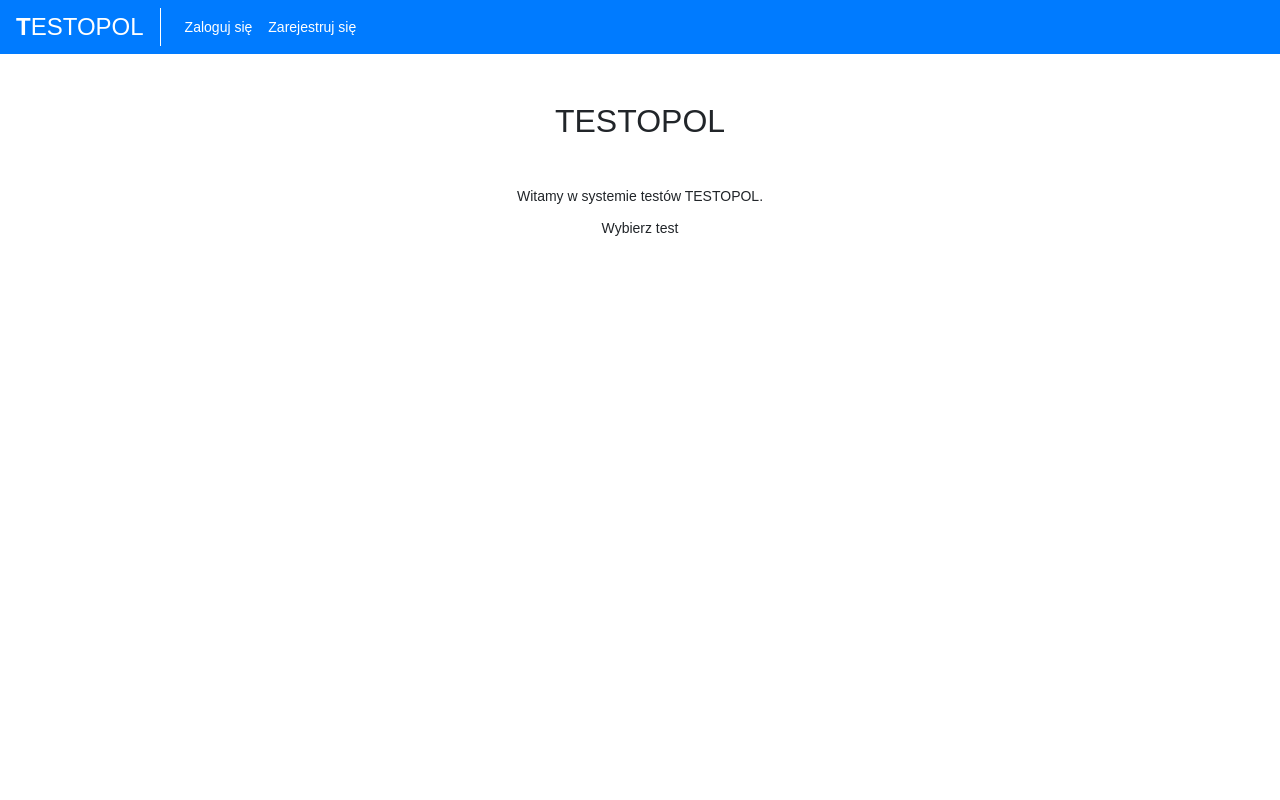
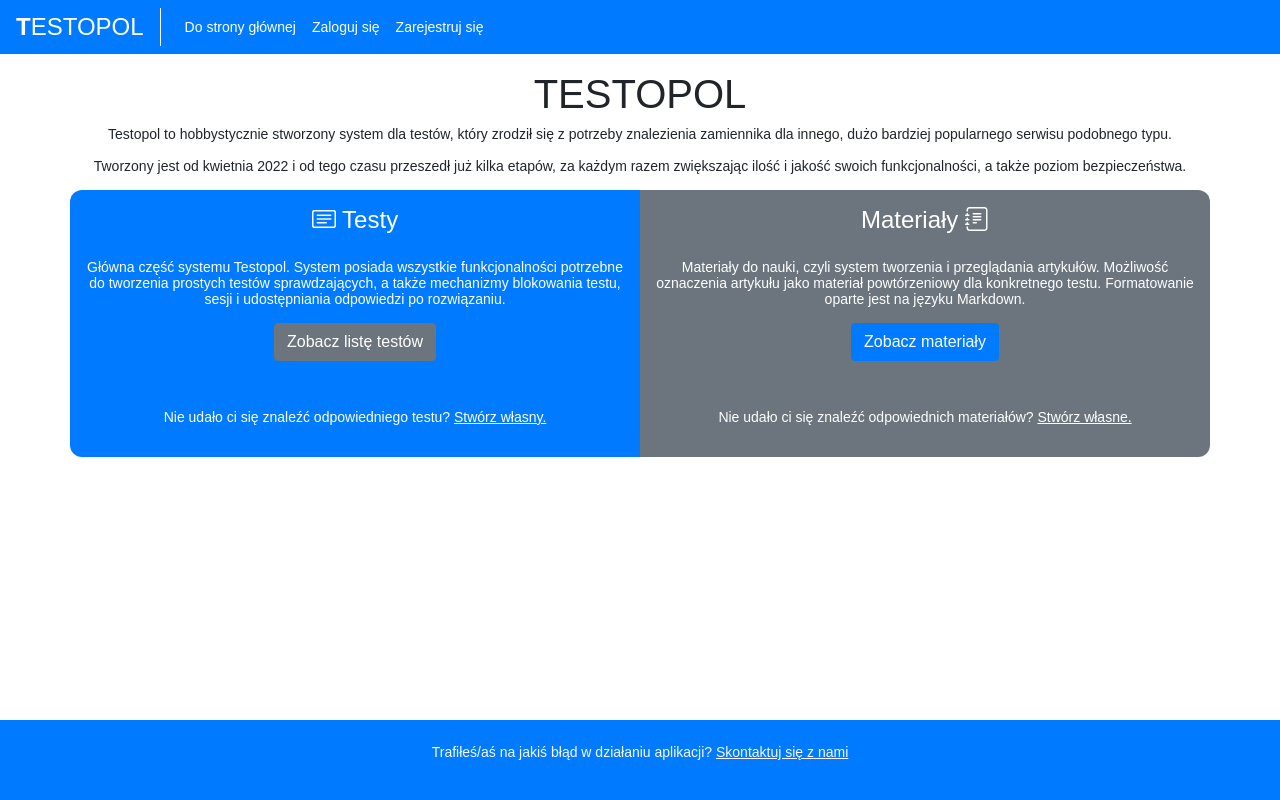
Before and after one commit to Qesting/test, a PHP site: page / in a window 1280 px wide. Run offline with PHP 8.4, Linux system fonts and the light colour scheme; data that the repository does not hold is empty.

Commit message:
Aktualizacja strony głównej (#4)

```diff
--- a/index.php
+++ b/index.php
@@ -1,15 +1,4 @@
 <?php
-    session_start();
-
-    ini_set('display_errors', 1);
-    ini_set('display_startup_errors', 1);
-    error_reporting(E_ALL);
-
-    require_once('config/config.php');
-
-    if (isset($_SESSION['question'])) {
-        require_once("tests/unset.php");
-    }
 
     if ($_SERVER["REQUEST_METHOD"] == "GET" && isset($_GET['test'])) {
 
@@ -20,43 +9,42 @@
 
     }
 
-    $link = dbConnect();
 ?>
 
 <!DOCTYPE html>
-<html>
+<html leng='pl-Pl'>
     <head>
         <meta charset="utf-8">
         <meta name="viewport" content="width=device-width, initial-scale=1">
         <title>Indeks</title>
         <link rel="stylesheet" href="style/main.css">
         <style>
-            ul {
-                list-style-type: none;
+            body{
+                font: 14px sans-serif;
+                margin-bottom: 120px;
             }
-            body{ font: 14px sans-serif; text-align: center;}
+            .row { margin-top: -20px; }
+            .row > * { margin-top: 20px; }
         </style>
 
         <script src="https://ajax.googleapis.com/ajax/libs/jquery/3.6.0/jquery.min.js"></script>
-        <script src="https://cdn.jsdelivr.net/npm/popper.js@1.14.7/dist/umd/popper.min.js" integrity="sha384-UO2eT0CpHqdSJQ6hJty5KVphtPhzWj9WO1clHTMGa3JDZwrnQq4sF86dIHNDz0W1" crossorigin="anonymous"></script>
         <script src="https://cdn.jsdelivr.net/npm/bootstrap@4.3.1/dist/js/bootstrap.min.js" integrity="sha384-JjSmVgyd0p3pXB1rRibZUAYoIIy6OrQ6VrjIEaFf/nJGzIxFDsf4x0xIM+B07jRM" crossorigin="anonymous"></script>
 
     </head>
-    <body class="bootstrap-dark">
+    <body>
         <nav class="navbar navbar-expand navbar-dark bg-primary">
             <div class="container-fluid">
                 <a class="navbar-brand"><b>T</b>ESTOPOL</a>
                 <div class="collapse navbar-collapse">
                     <div class="navbar-nav ms-auto">
-                        <?php
-                            if(!isset($_SESSION["loggedin"]) || $_SESSION["loggedin"] !== true) {
-                                echo "<a class='nav-item nav-link active' href='ui/login.php'>Zaloguj się</a>
-                                <a class='nav-item nav-link active' href='ui/register.php'>Zarejestruj się</a>";
-                            } else {
-                                echo "<span class='nav-item nav-link active'>Witaj, <b>${_SESSION['username']}</b></span>
-                                <a class='nav-item nav-link active' href='ui/userpage.php'><u>Strona użytkownika</u></u></a>";
-                            }
-                        ?>
+                        <a class='nav-item nav-link active' href='..'>Do strony głównej</a>
+                        <?php if(!isset($_SESSION["loggedin"]) || !$_SESSION["loggedin"]): ?>
+                            <a class='nav-item nav-link active' href='ui/login.php'>Zaloguj się</a>
+                            <a class='nav-item nav-link active' href='ui/register.php'>Zarejestruj się</a>
+                        <?php else: ?>
+                            <span class='nav-item nav-link active'>Witaj, <b><?php echo $_SESSION['username'] ?></b></span>
+                            <a class='nav-item nav-link active' href='ui/userpage.php'><u>Strona użytkownika</u></a>
+                        <?php endif; ?>
                     </div>
                 </div>
                 <div class="text-right pl-3"></div>
@@ -64,49 +52,45 @@
             </div>
         </nav>
         <div class="wrapper">
-            <h2 class="my-5">TESTOPOL</h2>
-            <p>Witamy w systemie testów TESTOPOL.</p>
-            <p>Wybierz test</p>
-            <div class="container-fluid">
-            <?php
-                $res1 = $link->query("SELECT * FROM module");
-
-                $sql = $link->prepare("SELECT id, name FROM test WHERE module_id=?");
-
-                while ($row1 = $res1->fetch_assoc()) {
-                    if (($row1['id']%3) == 1) {
-                        echo '<div class="row">';
-                    }
-                    echo '<div class="col-md-4 mb-3">';
-                    echo '<button class="btn btn-primary btn-lg btn-block" data-toggle="collapse" data-target="#mod'.$row1['id'].'" aria-expanded="false" aria-controls="collapseExample">'.$row1['name'].'</button>';
-
-                    $mid = $row1['id'];
-                    $sql->bind_param('i', $mid);
-                    $sql->execute();
-                    $res2 = $sql->get_result();
-
-                    echo '<ul id="mod'.$row1['id'].'" class="collapse card card-body">';
-                    while ($row2 = $res2->fetch_assoc()) {
-                        echo "<li class=\"card card-body mb-2\">
-                        <p>${row2['name']}</p>
-                            <a href='tests/start.php?t=${row2['id']}' class='btn btn-secondary btn-sm'>Start</a>
-                        </li>";
-                    }
-
-                    echo "</ul></div>";
-
-                    if (($row1['id']%3) == 0) {
-                        echo '</div>';
-                    }
-                }
-                echo '<div class="row"></div>';
-
-                $sql->close();
-                $link->close();
-            ?>
+            <div class='container my-3'>
+                <div class='text-center'>
+                    <h1 class='text-uppercase'>Testopol</h1>
+                    <p>Testopol to hobbystycznie stworzony system dla testów, który zrodził się z potrzeby znalezienia zamiennika dla innego, dużo bardziej popularnego serwisu podobnego typu.</p>
+                    <p>Tworzony jest od kwietnia 2022 i od tego czasu przeszedł już kilka etapów, za każdym razem zwiększając ilość i jakość swoich funkcjonalności, a także poziom bezpieczeństwa. </p>
+                </div>
             </div>
-
+            <div class='container text-center text-white'>
+                <div class='row'>
+                    <div class='col-md-6 p-3 bg-primary' id='container-test'>
+                        <h4 class='mb-4'><span class='bi-card-text'></span> Testy</h4>
+                        <div>
+                            <p>Główna część systemu Testopol. System posiada wszystkie funkcjonalności potrzebne do tworzenia prostych testów sprawdzających, a także mechanizmy blokowania testu, sesji i udostępniania odpowiedzi po rozwiązaniu.</p>
+                            <a class='btn btn-secondary' href='tests'>Zobacz listę testów</a>
+                        </div>
+                        <div class='mt-5'>
+                            <p>Nie udało ci się znaleźć odpowiedniego testu? <u><a class='text-white text-underline' href='ui/userpage.php'>Stwórz własny.</a></u></p>
+                        </div>
+                    </div>
+                    <div class='col-md-6 p-3 bg-secondary' id='container-article'>
+                        <h4 class='mb-4'>Materiały <span class='bi-journal-text'></span></h4>
+                        <div>
+                            <p>Materiały do nauki, czyli system tworzenia i przeglądania artykułów. Możliwość oznaczenia artykułu jako materiał powtórzeniowy dla konkretnego testu. Formatowanie oparte jest na języku Markdown.</p>
+                            <a class='btn btn-primary' href='article'>Zobacz materiały</a>
+                        </div>
+                        <div class='mt-5'>
+                            <p>Nie udało ci się znaleźć odpowiednich materiałów? <u><a class='text-white text-underline' href='ui/userpage.php'>Stwórz własne.</a></u></p>
+                        </div>
+                    </div>
+                </div>
+            </div>
         </div>
-         <script src='js/quote.js'></script>
+        <footer class='bg-primary text-light text-center fixed-bottom'>
+            <div class='container p-4 pb-0'>
+                <div class='mb-3'>
+                    <p>Trafiłeś/aś na jakiś błąd w działaniu aplikacji? <u><a class='text-light' href='https://github.com/Qesting/test/issues' target='_blank'>Skontaktuj się z nami</a></u></p>
+                </div>
+            </div>
+        </footer>
+        <script src='js/quote.js'></script>
     </body>
 </html>
--- a/style/main.css
+++ b/style/main.css
@@ -48,3 +48,30 @@ nav.bg-primary .nav-item {
 form#quest .form-group {
     text-align: left;
 }
+
+body {
+    --radius: 0.75rem;
+}
+
+#container-test {
+    border-top-left-radius: var(--radius);
+    border-bottom-left-radius: var(--radius);
+}
+
+#container-article {
+    border-top-right-radius: var(--radius);
+    border-bottom-right-radius: var(--radius);
+}
+
+@media screen and (max-width: 768px) {
+    #container-test {
+        border-radius: var(--radius);
+    }
+    #container-article {
+        border-radius: var(--radius);
+    }
+}
+
+#container-issues {
+    border-radius: var(--radius);
+}
```
Also changed, not shown: tests/index.php (added, +102 -0 lines).
